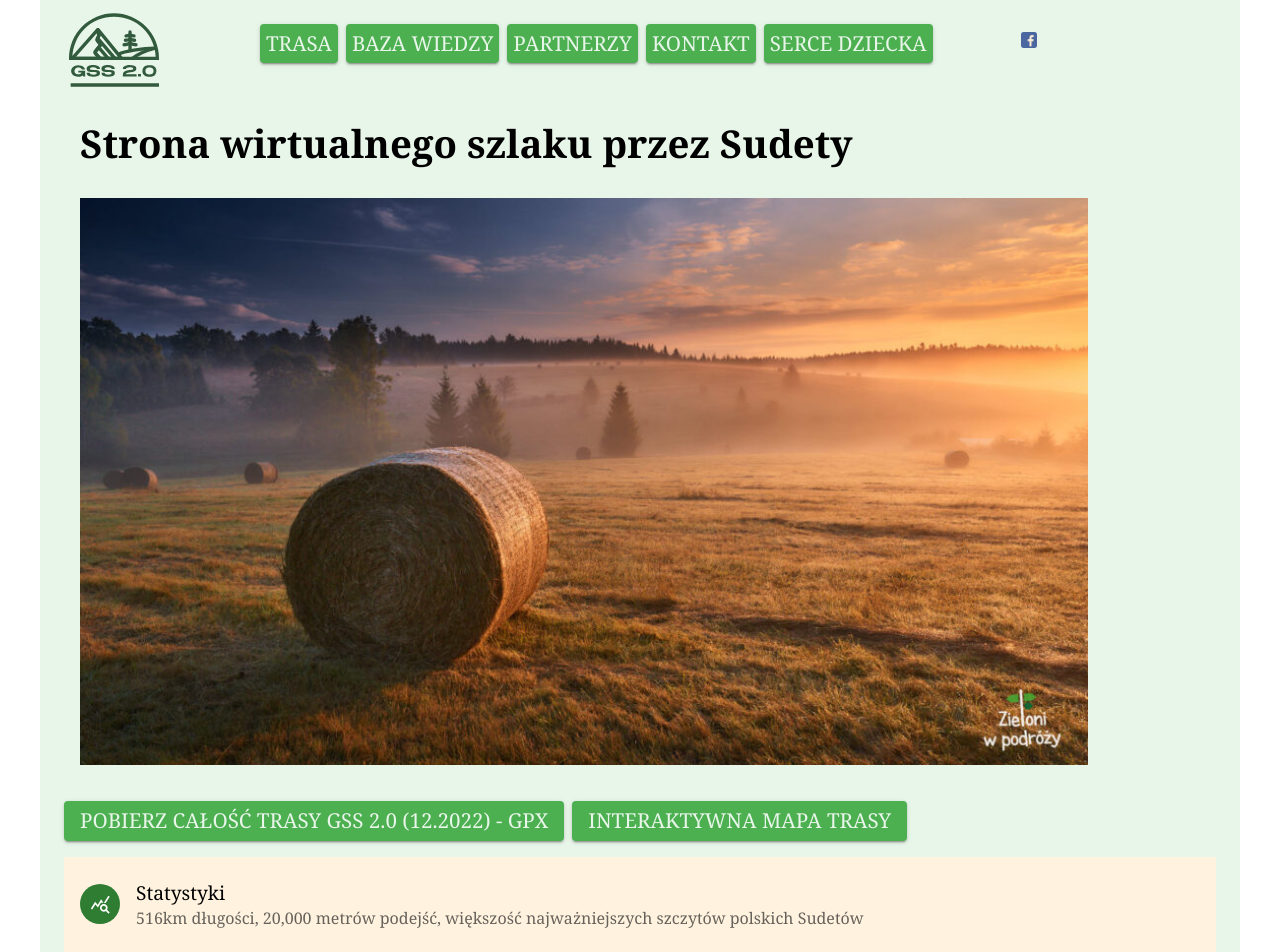
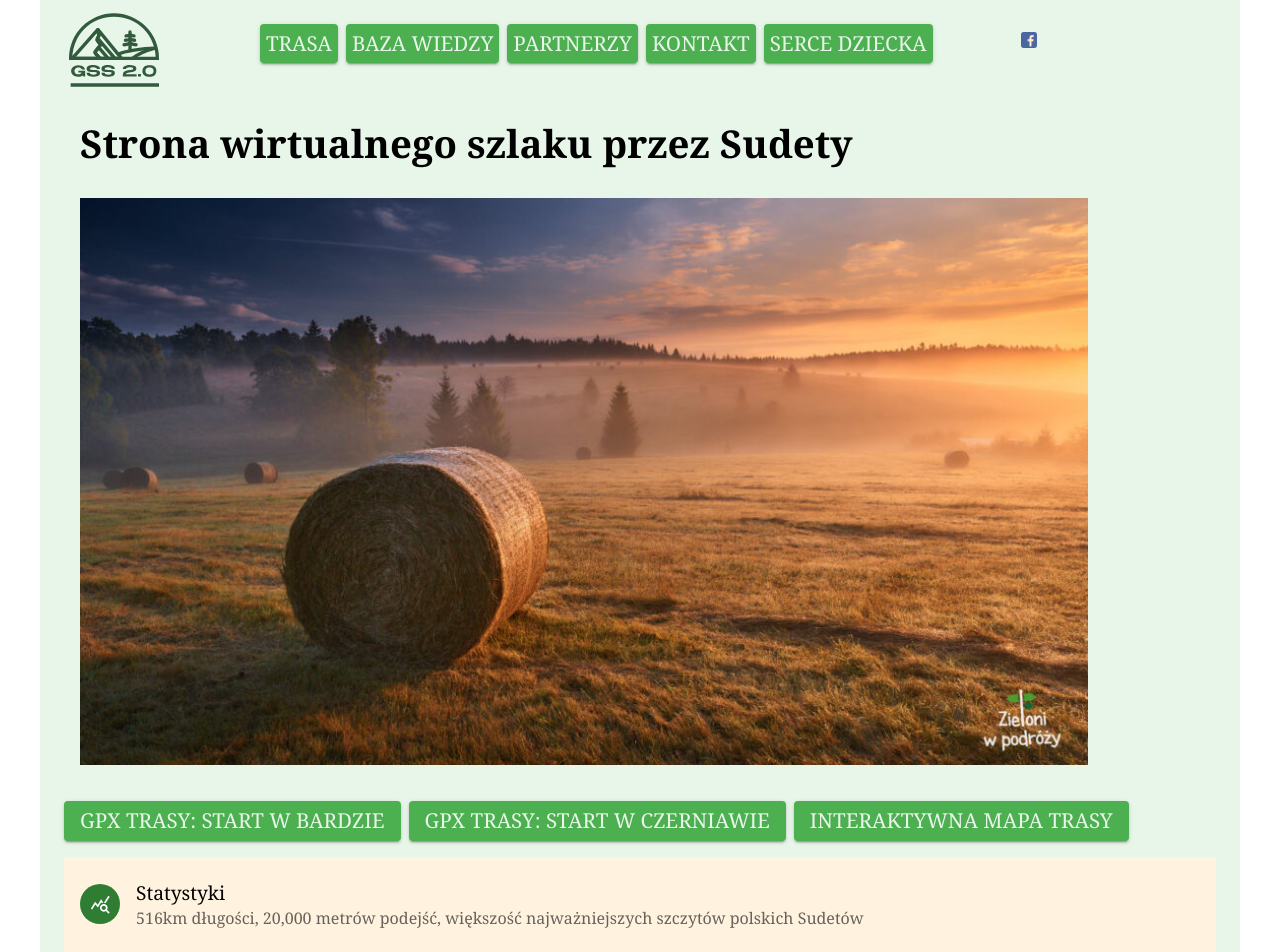
Before and after one commit to PadawanBreslau/gss-frontend, a React (Create React App) app: page / in a window 1280 px wide. Shown: the top 952 px of the page. Built offline with nearby package versions, Linux system fonts and the light colour scheme.

Commit message:
Adding reversed route

```diff
--- a/src/components/GSSRoute.js
+++ b/src/components/GSSRoute.js
@@ -1,5 +1,5 @@
 import React from "react";
-import { Box, Typography, Button,Link } from "@mui/material";
+import { Box, Typography, Button, Link } from "@mui/material";
 import MapaTurystyczna from "./MapaTurystyczna";
 
 const GSSRoute = () => {
@@ -13,7 +13,20 @@ const GSSRoute = () => {
           download
         >
           <Typography variant="h5" color="primary.lighter">
-            Pobierz całość trasy GSS 2.0 (12.2022) - GPX
+            GPXtrasy: Start w Bardzie
+          </Typography>
+        </Link>
+      </Button>
+
+      <Button variant="contained" sx={{ mr: 1, mb: 2 }}>
+        <Link
+          href="/gss20-full-official-2023-reversed.gpx"
+          target="_blank"
+          rel="noreferrer"
+          download
+        >
+          <Typography variant="h5" color="primary.lighter">
+            GPX trasy: start w Czerniawie
           </Typography>
         </Link>
       </Button>
--- a/src/components/HomePage.js
+++ b/src/components/HomePage.js
@@ -45,7 +45,20 @@ class HomePage extends Component {
             download
           >
             <Typography variant="h5" color="primary.lighter">
-              Pobierz całość trasy GSS 2.0 (12.2022) - GPX
+              GPX trasy: Start w Bardzie
+            </Typography>
+          </Link>
+        </Button>
+
+        <Button variant="contained" sx={{ mr: 1, mb: 2 }}>
+          <Link
+            href="/gss20-full-official-2023-reversed.gpx"
+            target="_blank"
+            rel="noreferrer"
+            download
+          >
+            <Typography variant="h5" color="primary.lighter">
+              GPX trasy: start w Czerniawie
             </Typography>
           </Link>
         </Button>
```
Also changed, not shown: 1 other file (tests, documents, lock files or other folders).
